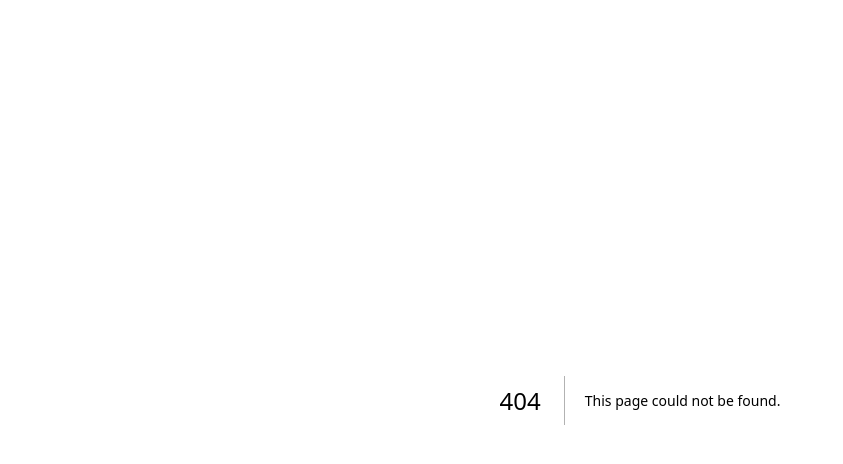
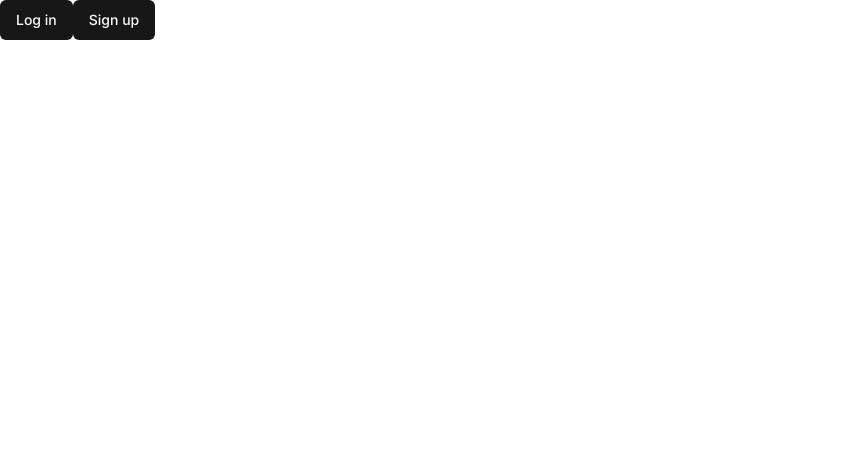
Before and after one commit to penguinboots/library-app, a Next.js app: page / in a window 1280 px wide. Before the commit this address had no page. Shown: the top 464 px of the page, without its empty margins (0-843 px from the left). Built offline with nearby package versions, Linux system fonts and the light colour scheme.

Commit message:
build placeholder landing

```diff
--- /dev/null
+++ b/app/(landing)/page.tsx
@@ -0,0 +1,15 @@
+import { Button } from "@/components/ui/button";
+import Link from "next/link";
+
+export default function LandingPage() {
+  return (
+    <div className="h-full">
+      <Link href="/sign-in">
+        <Button>Log in</Button>
+      </Link>
+      <Link href="/sign-up">
+        <Button>Sign up</Button>
+      </Link>
+    </div>
+  );
+}
```
